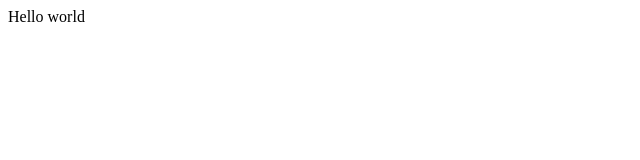
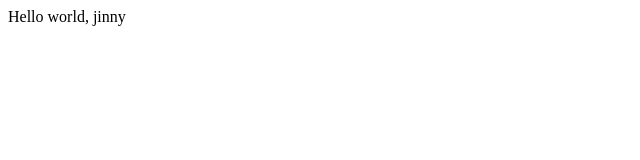
Before and after one commit to jinny7595/opentutorials-jinny, a plain HTML site: page index.html in a window 1280 px wide. Shown: the full height of the page, 0-640 px from the left. Drawn offline with Linux system fonts and the light colour scheme.

Commit message:
change index.html

```diff
--- a/index.html
+++ b/index.html
@@ -19,6 +19,6 @@
     </head>
 
     <body>
-        Hello world
+        Hello world, jinny
     </body>
 </html>
```
